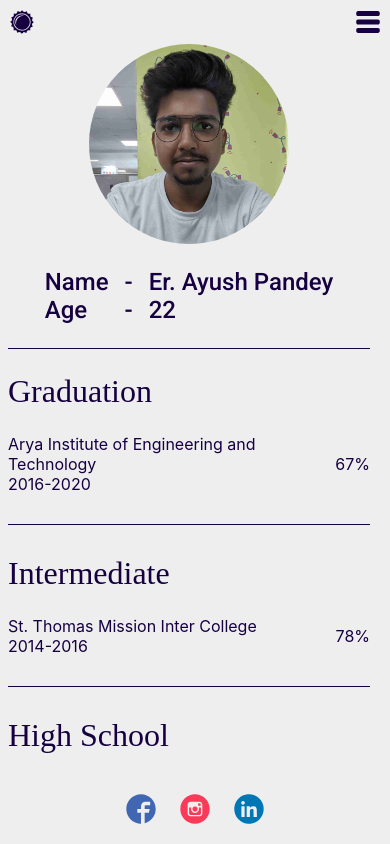
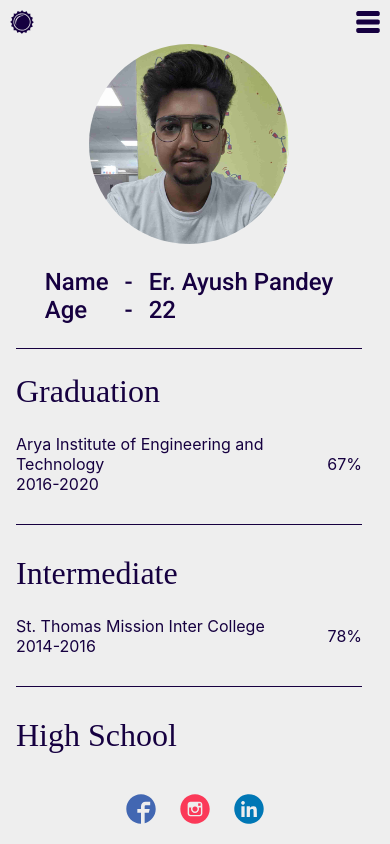
Before and after one commit to ayushpandey05/base, a Next.js app: page /profile in a window 390 px wide. Built offline with nearby package versions, Linux system fonts and the light colour scheme; a web font is replaced by a local one.

Commit message:
padding update for mobile

```diff
--- a/views/profile/index.tsx
+++ b/views/profile/index.tsx
@@ -17,6 +17,7 @@ const Profile = () => {
         flex: 1,
         backgroundColor: colors.background,
         // padding: 16,
+        padding: 8,
         paddingTop: mediumSize ? 0 : 16,
         overflow: "hidden",
         paddingBottom: 0
```
